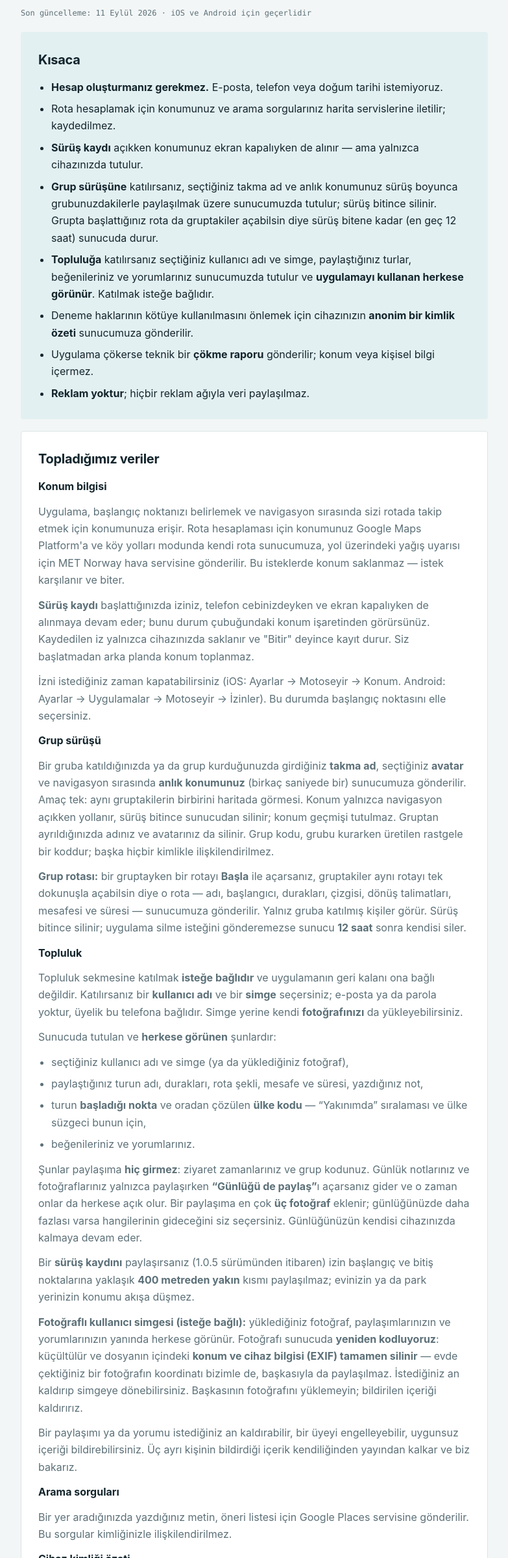
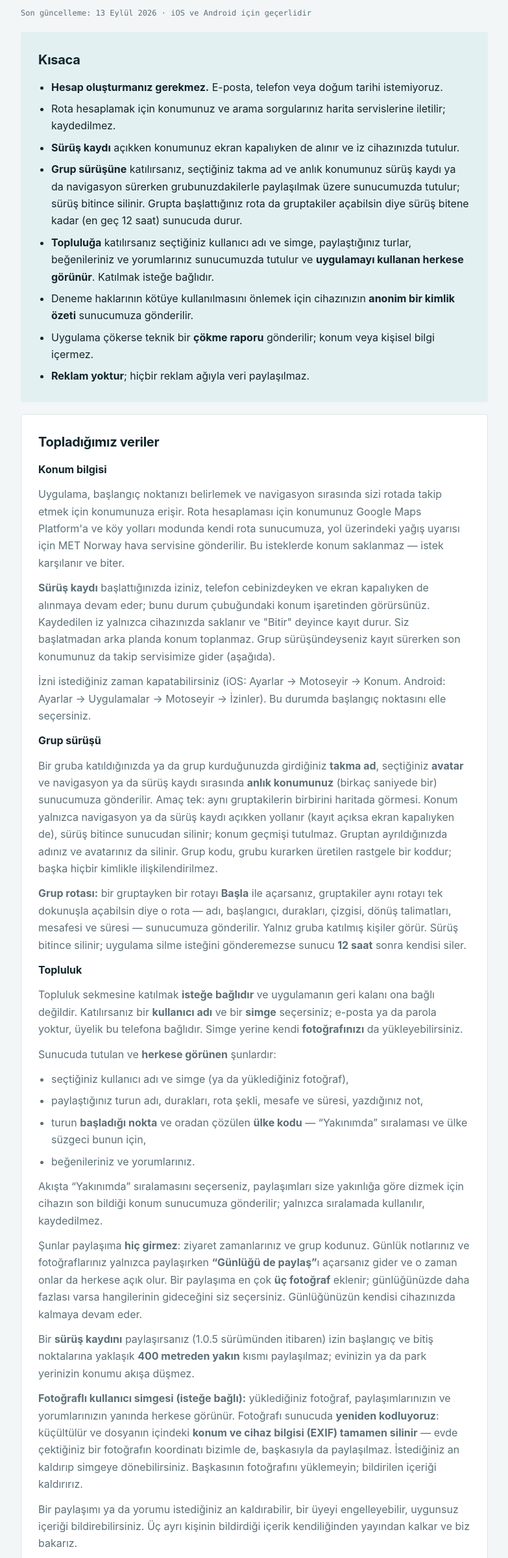
Before and after one commit to batuhan-invent/motoseyir-site, a plain HTML site: page gizlilik/index.html in a window 1280 px wide. Shown: the part 161-2558 px from the top of the page at 65% size, without its empty margins (248-1031 px from the left). Drawn offline with Linux system fonts and the light colour scheme.

Commit message:
Gizlilik: grup konumu kayıt sürerken de, Yakınımda sıralaması, Open-Meteo; 13 Eylül 2026
Co-Authored-By: Claude Opus 5 <noreply@anthropic.com>

```diff
--- a/gizlilik/index.html
+++ b/gizlilik/index.html
@@ -91,15 +91,15 @@
   <div class="wrap">
     <div class="eyebrow">Motoseyir · Motorcunun navigasyonu</div>
     <h1>Gizlilik Politikası ve Destek</h1>
-    <p class="updated">Son güncelleme: 11 Eylül 2026 · iOS ve Android için geçerlidir</p>
+    <p class="updated">Son güncelleme: 13 Eylül 2026 · iOS ve Android için geçerlidir</p>
 
     <section class="summary">
       <h2>Kısaca</h2>
       <ul>
         <li><strong>Hesap oluşturmanız gerekmez.</strong> E-posta, telefon veya doğum tarihi istemiyoruz.</li>
         <li>Rota hesaplamak için konumunuz ve arama sorgularınız harita servislerine iletilir; kaydedilmez.</li>
-        <li><strong>Sürüş kaydı</strong> açıkken konumunuz ekran kapalıyken de alınır — ama yalnızca cihazınızda tutulur.</li>
-        <li><strong>Grup sürüşüne</strong> katılırsanız, seçtiğiniz takma ad ve anlık konumunuz sürüş boyunca grubunuzdakilerle paylaşılmak üzere sunucumuzda tutulur; sürüş bitince silinir. Grupta başlattığınız rota da gruptakiler açabilsin diye sürüş bitene kadar (en geç 12 saat) sunucuda durur.</li>
+        <li><strong>Sürüş kaydı</strong> açıkken konumunuz ekran kapalıyken de alınır ve iz cihazınızda tutulur.</li>
+        <li><strong>Grup sürüşüne</strong> katılırsanız, seçtiğiniz takma ad ve anlık konumunuz sürüş kaydı ya da navigasyon sürerken grubunuzdakilerle paylaşılmak üzere sunucumuzda tutulur; sürüş bitince silinir. Grupta başlattığınız rota da gruptakiler açabilsin diye sürüş bitene kadar (en geç 12 saat) sunucuda durur.</li>
         <li><strong>Topluluğa</strong> katılırsanız seçtiğiniz kullanıcı adı ve simge, paylaştığınız turlar, beğenileriniz ve yorumlarınız sunucumuzda tutulur ve <strong>uygulamayı kullanan herkese görünür</strong>. Katılmak isteğe bağlıdır.</li>
         <li>Deneme haklarının kötüye kullanılmasını önlemek için cihazınızın <strong>anonim bir kimlik özeti</strong> sunucumuza gönderilir.</li>
         <li>Uygulama çökerse teknik bir <strong>çökme raporu</strong> gönderilir; konum veya kişisel bilgi içermez.</li>
@@ -121,6 +121,7 @@
         <strong>Sürüş kaydı</strong> başlattığınızda iziniz, telefon cebinizdeyken ve ekran kapalıyken de
         alınmaya devam eder; bunu durum çubuğundaki konum işaretinden görürsünüz. Kaydedilen iz yalnızca
         cihazınızda saklanır ve "Bitir" deyince kayıt durur. Siz başlatmadan arka planda konum toplanmaz.
+        Grup sürüşündeyseniz kayıt sürerken son konumunuz da takip servisimize gider (aşağıda).
       </p>
       <p>
         İzni istediğiniz zaman kapatabilirsiniz (iOS: Ayarlar → Motoseyir → Konum.
@@ -130,9 +131,9 @@
       <h3>Grup sürüşü</h3>
       <p>
         Bir gruba katıldığınızda ya da grup kurduğunuzda girdiğiniz <strong>takma ad</strong>, seçtiğiniz
-        <strong>avatar</strong> ve navigasyon sırasında <strong>anlık konumunuz</strong> (birkaç saniyede bir)
+        <strong>avatar</strong> ve navigasyon ya da sürüş kaydı sırasında <strong>anlık konumunuz</strong> (birkaç saniyede bir)
         sunucumuza gönderilir. Amaç tek: aynı gruptakilerin birbirini haritada görmesi. Konum yalnızca
-        navigasyon açıkken yollanır, sürüş bitince sunucudan silinir; konum geçmişi tutulmaz.
+        navigasyon ya da sürüş kaydı açıkken yollanır (kayıt açıksa ekran kapalıyken de), sürüş bitince sunucudan silinir; konum geçmişi tutulmaz.
         Gruptan ayrıldığınızda adınız ve avatarınız da silinir. Grup kodu, grubu kurarken üretilen rastgele
         bir koddur; başka hiçbir kimlikle ilişkilendirilmez.
       </p>
@@ -159,6 +160,10 @@
             &ldquo;Yakınımda&rdquo; sıralaması ve ülke süzgeci bunun için,</li>
         <li>beğenileriniz ve yorumlarınız.</li>
       </ul>
+      <p>
+        Akışta &ldquo;Yakınımda&rdquo; sıralamasını seçerseniz, paylaşımları size yakınlığa göre dizmek için
+        cihazın son bildiği konum sunucumuza gönderilir; yalnızca sıralamada kullanılır, kaydedilmez.
+      </p>
       <p>
         Şunlar paylaşıma <strong>hiç girmez</strong>: ziyaret zamanlarınız ve grup kodunuz. Günlük notlarınız ve fotoğraflarınız yalnızca paylaşırken
         <strong>&ldquo;Günlüğü de paylaş&rdquo;</strong>ı açarsanız gider ve o zaman onlar da herkese
@@ -243,9 +248,11 @@
           <tbody>
             <tr><td>Konum</td><td>Google Maps Platform, rota sunucumuz</td><td>Rota hesaplama, navigasyon</td><td>Hayır</td></tr>
             <tr><td>Konum</td><td>MET Norway</td><td>Yol üzerinde yağış uyarısı</td><td>Hayır</td></tr>
-            <tr><td>Anlık konum (grup sürüşü)</td><td>Takip servisimiz</td><td>Gruptakilerin birbirini görmesi</td><td>Sürüş boyunca; bitince silinir</td></tr>
+            <tr><td>İz koordinatları (en çok 400 nokta)</td><td>Open-Meteo</td><td>Yükseklik profili</td><td>Bizde tutulmaz</td></tr>
+            <tr><td>Anlık konum (grup sürüşü)</td><td>Takip servisimiz</td><td>Gruptakilerin birbirini görmesi</td><td>Navigasyon ya da sürüş kaydı boyunca; bitince silinir</td></tr>
             <tr><td>Takma ad, avatar (grup sürüşü)</td><td>Takip servisimiz</td><td>Haritada kimin kim olduğu</td><td>Gruptan ayrılana kadar</td></tr>
             <tr><td>Grup rotası: ad, başlangıç, duraklar, çizgi, dönüş talimatları</td><td>Takip servisimiz</td><td>Gruptakilerin aynı rotayı açması</td><td>Sürüş bitince silinir; en geç 12 saat</td></tr>
+            <tr><td>Son bilinen konum (&ldquo;Yakınımda&rdquo; sıralaması)</td><td>Topluluk servisimiz</td><td>Paylaşımları yakınlığa göre sıralama</td><td>Hayır</td></tr>
             <tr><td>Arama metni</td><td>Google Places</td><td>Yer önerileri</td><td>Hayır</td></tr>
             <tr><td>Ses (sesli arama)</td><td>Cihazın konuşma tanıma servisi</td><td>Söyleneni metne çevirme</td><td>Hayır</td></tr>
             <tr><td>Cihaz kimliği özeti</td><td>Sayaç ve takip servisimiz</td><td>Deneme hakkının korunması, grup üyeliği</td><td>Evet — yalnızca özet</td></tr>
@@ -262,8 +269,8 @@
       <ul>
         <li><strong>Rota sunucusu</strong> — köy yolları modunda rotayı hesaplar. Gönderilen: başlangıç ve varış koordinatları. Hesap yapılır, sonuç döner, kayıt tutulmaz.</li>
         <li><strong>Sayaç servisi</strong> — deneme, kampanya ve davet haklarını yönetir. Gönderilen: cihaz kimliği özeti ve davet kodu.</li>
-        <li><strong>Takip servisi</strong> — grup sürüşünü yürütür. Gönderilen: cihaz kimliği özeti, grup kodu, takma ad, avatar ve navigasyon sırasında anlık konum. Konum yalnızca son değer olarak tutulur, geçmiş biriktirilmez, sürüş bitince silinir. Grupta başlattığınız rota da burada durur; sürüş bitince, en geç 12 saat sonra silinir.</li>
-        <li><strong>Topluluk servisi</strong> — yalnız siz katılırsanız çalışır. Yukarıdaki &ldquo;Topluluk&rdquo; bölümünde tek tek yazılı olanlar burada tutulur ve <strong>herkese açıktır</strong>; &ldquo;yalnız arkadaşlarım görsün&rdquo; diye bir ayar yoktur.</li>
+        <li><strong>Takip servisi</strong> — grup sürüşünü yürütür. Gönderilen: cihaz kimliği özeti, grup kodu, takma ad, avatar ve navigasyon ya da sürüş kaydı sırasında anlık konum. Konum yalnızca son değer olarak tutulur, geçmiş biriktirilmez, sürüş bitince silinir. Grupta başlattığınız rota da burada durur; sürüş bitince, en geç 12 saat sonra silinir.</li>
+        <li><strong>Topluluk servisi</strong> — yalnız siz katılırsanız çalışır. Yukarıdaki &ldquo;Topluluk&rdquo; bölümünde tek tek yazılı olanlar burada tutulur ve <strong>herkese açıktır</strong>; &ldquo;yalnız arkadaşlarım görsün&rdquo; diye bir ayar yoktur. &ldquo;Yakınımda&rdquo; sıralaması için gönderilen konum yalnızca sıralamada kullanılır, kaydedilmez.</li>
       </ul>
       <p>Sunucularımızda e-posta, telefon numarası, konum geçmişi veya ödeme bilgisi bulunmaz. İstek günlüğü (IP dahil) tutulmaz. <strong>Ad konusunda iki istisna vardır ve ikisini de siz açarsınız:</strong> grup sürüşündeki takma adınız (yalnız aynı gruptakilere görünür) ve Topluluk kullanıcı adınız (herkese görünür).</p>
     </section>
@@ -273,6 +280,7 @@
       <ul>
         <li><strong>Google Maps Platform</strong> (Routes API, Places API, Maps SDK) — rota, yer arama ve harita. <a href="https://policies.google.com/privacy">policies.google.com/privacy</a></li>
         <li><strong>MET Norway (Yr.no)</strong> — hava durumu tahmini; yalnızca koordinat gönderilir. <a href="https://www.met.no/en/About-us/privacy">met.no gizlilik</a></li>
+        <li><strong>Open-Meteo</strong> (Copernicus arazi modeli) — yükseklik profili için bir izden seçilen en çok 400 noktanın koordinatları gönderilir: yüksekliği olmayan bir GPX dosyasını içe aktardığınızda, yüksekliği olmayan bir parkuru açtığınızda ve bir sürüş kaydınızı açtığınızda. Koordinat dışında bir şey gönderilmez. <a href="https://open-meteo.com/en/terms">open-meteo.com/en/terms</a></li>
         <li><strong>Sentry</strong> — çökme raporları. <a href="https://sentry.io/privacy/">sentry.io/privacy</a></li>
         <li><strong>Apple App Store</strong> ve <strong>Google Play</strong> — abonelik satın alımları. Ödeme bilgilerinize erişimimiz yoktur.</li>
       </ul>
```
